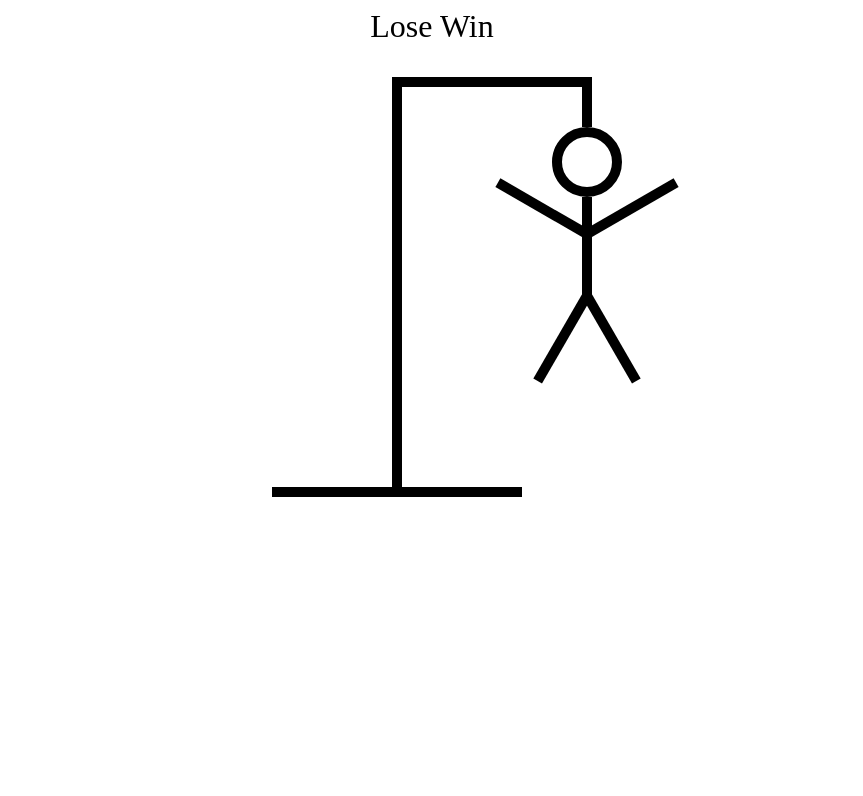
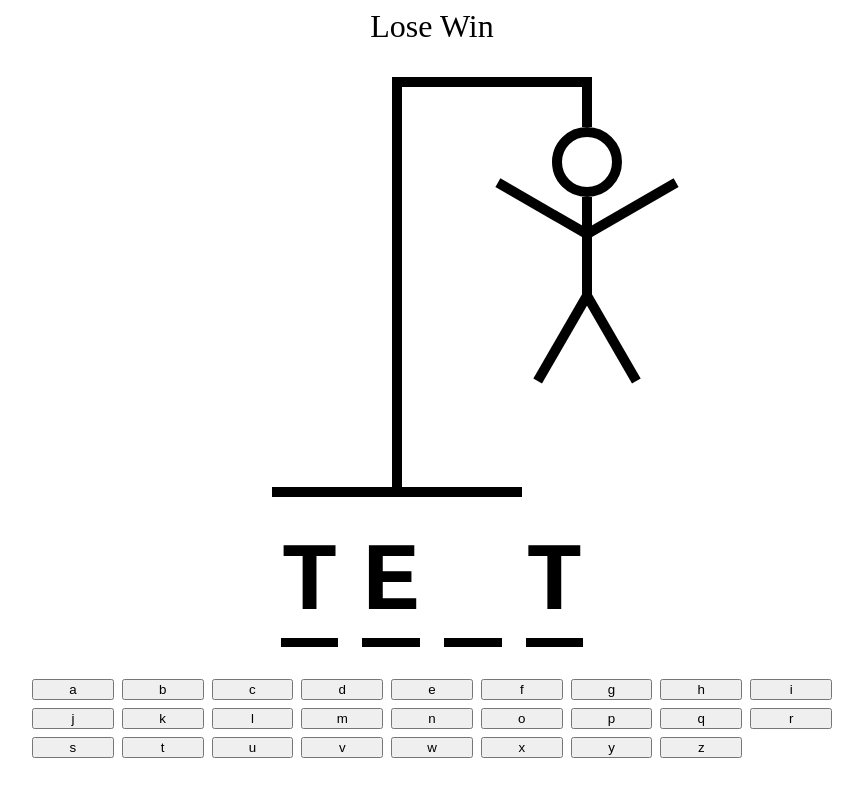
Before and after one commit to hjariwala25/hangman-react-ts, a React (Vite) app: page / in a window 1280 px wide. Shown: the top 796 px of the page, without its empty margins (208-1071 px from the left). Built offline with nearby package versions, Linux system fonts and the light colour scheme.

Commit message:
Add : component

```diff
--- a/src/App.tsx
+++ b/src/App.tsx
@@ -26,7 +26,10 @@ function App() {
       }}>Lose Win</div>
       <HangmanDrawing/>
       <HangmanWord/>
+      <div style={{ alignSelf: "stretch"}}>
+
       <Keyboard/>
+      </div>
     </div>
   );
 }
--- a/src/HangmanWord.tsx
+++ b/src/HangmanWord.tsx
@@ -1,3 +1,22 @@
-export function HangmanWord(){
-
+export function HangmanWord() {
+    const word = "test"
+    const guessedLetters = ["t", "e"]
+    return (
+        <div style={{
+            display: "flex",
+            gap: ".25em",
+            fontSize: "6rem",
+            fontWeight: "bold",
+            textTransform: "uppercase",
+            fontFamily: "monospace",
+        }}>
+            {word.split("").map((letter, index) => (
+                <span style={{ borderBottom: ".1em solid black" }} key={index}>
+                    <span style={{ visibility: guessedLetters.includes(letter) ? "visible" : "hidden" }}>
+                        {letter}
+                    </span>
+                </span>
+            ))}
+        </div>
+    )
 }
--- a/src/Keyboard.tsx
+++ b/src/Keyboard.tsx
@@ -1,3 +1,16 @@
-export function Keyboard(){
+const KEYS = [
+    "a", "b", "c", "d", "e", "f", "g", "h", "i", "j", "k", "l", "m", "n", "o", "p", "q", "r", "s", "t", "u", "v", "w", "x", "y", "z"
+]
+export function Keyboard() {
+return (<div style={{
+    display: "grid",
+    gridTemplateColumns: "repeat(auto-fit, minmax(75px, 1fr)",
+    gap: ".5rem",
+}}>
+   {KEYS.map(key => {
+    return <button key={key}>{key}</button>
+   })}
 
+</div>
+)
 }
```
